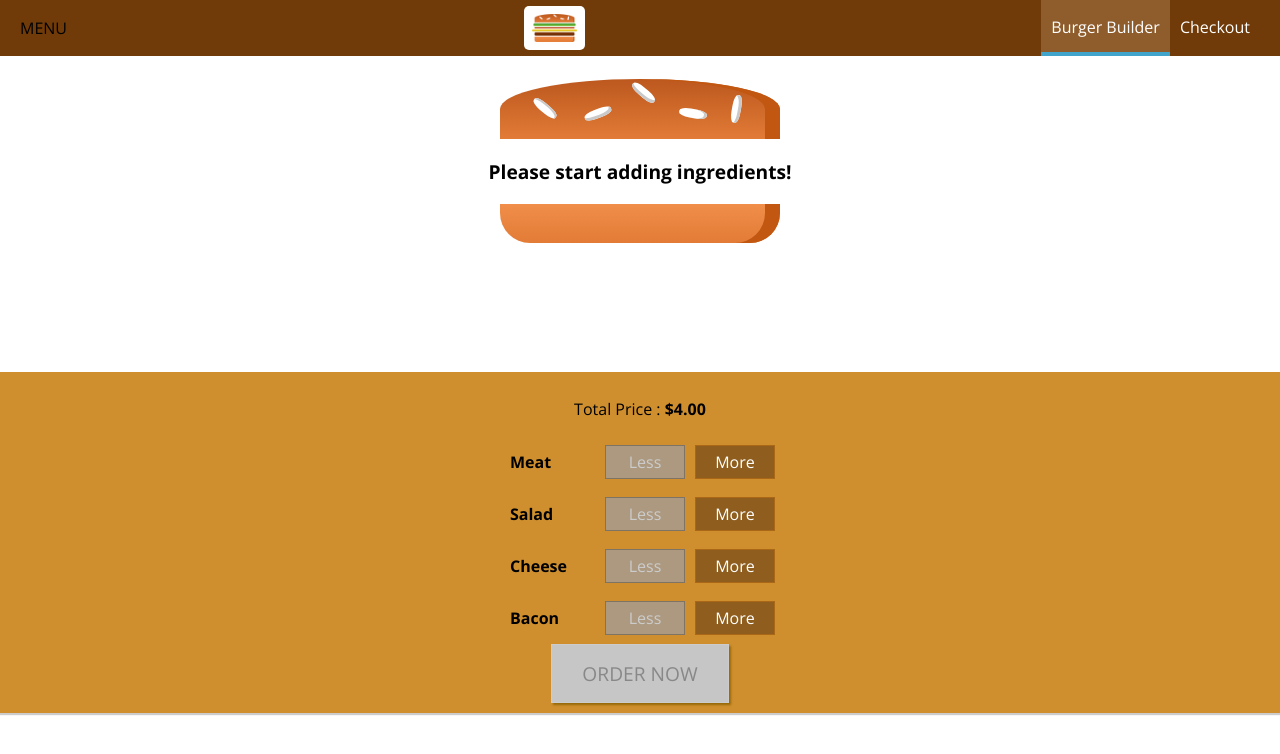
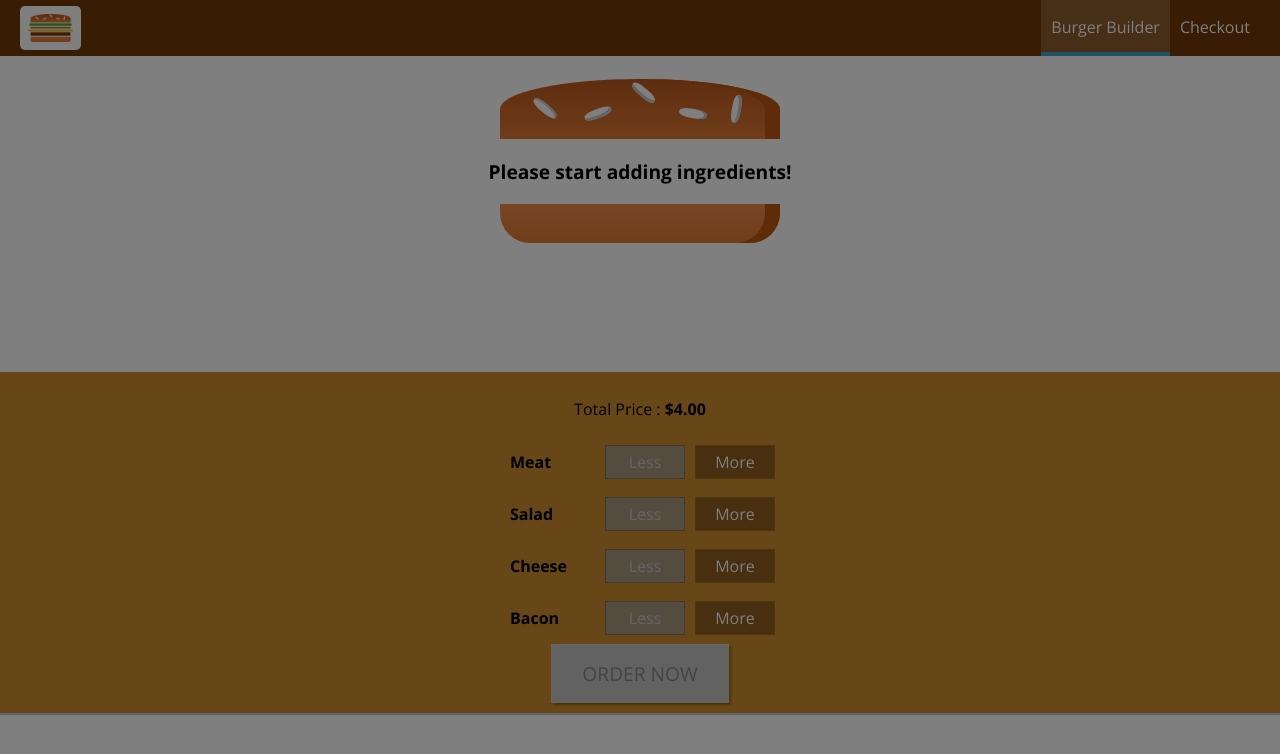
Before and after one commit to adi1506/Burger-Stack, a React (Create React App) app: page / in a window 1280 px wide. Shown: the top 754 px of the page. Built offline with nearby package versions, Linux system fonts and the light colour scheme.

Commit message:
added the sidedrawer

```diff
--- a/src/components/Layout/Layout.js
+++ b/src/components/Layout/Layout.js
@@ -1,15 +1,36 @@
-import React from 'react';
+import React, { Component } from 'react';
 import Auxillary from '../../hoc/Auxillary';
 import classes from './Layout.module.css';
 import Toolbar from '../Navigation/Toolbar/Toolbar'
 import SideDrawer from '../Navigation/SideDrawer/SideDrawer';
 
-const Layout = (props) => (
-   <Auxillary>
-      <Toolbar/>
-      <SideDrawer />
-      <main className={classes.Content}>{props.children}</main>
-   </Auxillary>
-);
+class Layout extends Component {
+   state={
+      showSideDrawer : true,
+   }
+
+   sideDrawerClosedHandler = () => {
+         this.setState({
+               showSideDrawer:false
+         })
+   }
+
+   sideDrawerToggleHandler = () => {
+      this.setState((prevState) => {
+         return {showSideDrawer : !prevState.showSideDrawer};
+      })
+   }
+
+
+   render(){
+      return(
+      <Auxillary>
+         <Toolbar toggleDrawer={this.sideDrawerToggleHandler}/>
+         <SideDrawer open={this.state.showSideDrawer} closed={this.sideDrawerClosedHandler} />
+         <main className={classes.Content}>{this.props.children}</main>
+      </Auxillary>
+      )
+   }
+}
 
 export default Layout;
--- /dev/null
+++ b/src/components/Navigation/SideDrawer/DrawerToggle/DrawerToggle.js
@@ -0,0 +1,13 @@
+import React from 'react';
+import classes from './DrawerToggle.module.css';
+
+const DrawerToggle = (props) => (
+    <div className={classes.DrawerToggle} onClick={props.clicked}>
+        <div></div>
+        <div></div>
+        <div></div>
+
+    </div>
+)
+
+export default DrawerToggle;
--- /dev/null
+++ b/src/components/Navigation/SideDrawer/DrawerToggle/DrawerToggle.module.css
@@ -0,0 +1,23 @@
+.DrawerToggle {
+    width: 40px;
+    height: 100%;
+    display: flex;
+    flex-flow: column;
+    justify-content: space-around;
+    align-items: center;
+    padding: 10px 0;
+    box-sizing: border-box;
+    cursor: pointer;
+}
+
+.DrawerToggle div {
+    width: 90%;
+    height: 3px;
+    background-color: white;
+}
+
+@media (min-width: 500px) {
+    .DrawerToggle {
+        display: none;
+    }
+}
--- a/src/components/Navigation/SideDrawer/SideDrawer.js
+++ b/src/components/Navigation/SideDrawer/SideDrawer.js
@@ -2,10 +2,18 @@
 import Logo from '../../Logo/Logo';
 import NavigationItems from '../NavigationItems/NavigationItems';
 import classes from './SideDrawer.module.css';
+import Backdrop from '../../UI/Backdrop/Backdrop';
 
 const SideDrawer = (props) => {
+   let attachedClasses = [classes.SideDrawer , classes.Close];
+   if(props.open)
+   {
+      attachedClasses = [classes.SideDrawer , classes.Open];
+   }
    return (
-      <div className={classes.SideDrawer}>
+      <>
+         <Backdrop show={props.open} clicked={props.closed}/>
+         <div className= {attachedClasses.join(' ')}>
             <div className={classes.Logo}>
                <Logo />
             </div>
@@ -14,8 +22,8 @@
                <NavigationItems />
             </nav>
          </div>
+      </>
    );
 };
 
-
 export default SideDrawer;
--- a/src/components/Navigation/Toolbar/Toolbar.js
+++ b/src/components/Navigation/Toolbar/Toolbar.js
@@ -2,10 +2,11 @@
 import classes from './Toolbar.module.css'
 import Logo from '../../Logo/Logo'
 import NavigationItem from '../NavigationItems/NavigationItems';
+import DrawerToggle from '../SideDrawer/DrawerToggle/DrawerToggle'
 
 const Toolbar = (props) => (
     <header className={classes.Toolbar}>
-        <div>MENU</div>
+        <DrawerToggle clicked={props.toggleDrawer}/>
         <div className={classes.Logo}>
             <Logo />
         </div>
--- a/src/components/UI/Backdrop/Backdrop.module.css
+++ b/src/components/UI/Backdrop/Backdrop.module.css
@@ -1,7 +1,7 @@
 .Backdrop{
     height:100%;
     width:100%;
-    z-index: 500;
+    z-index: 100;
     top:0;
     left:0;
     position: fixed;
```
Lines whose indentation alone changed are shown as unchanged.
